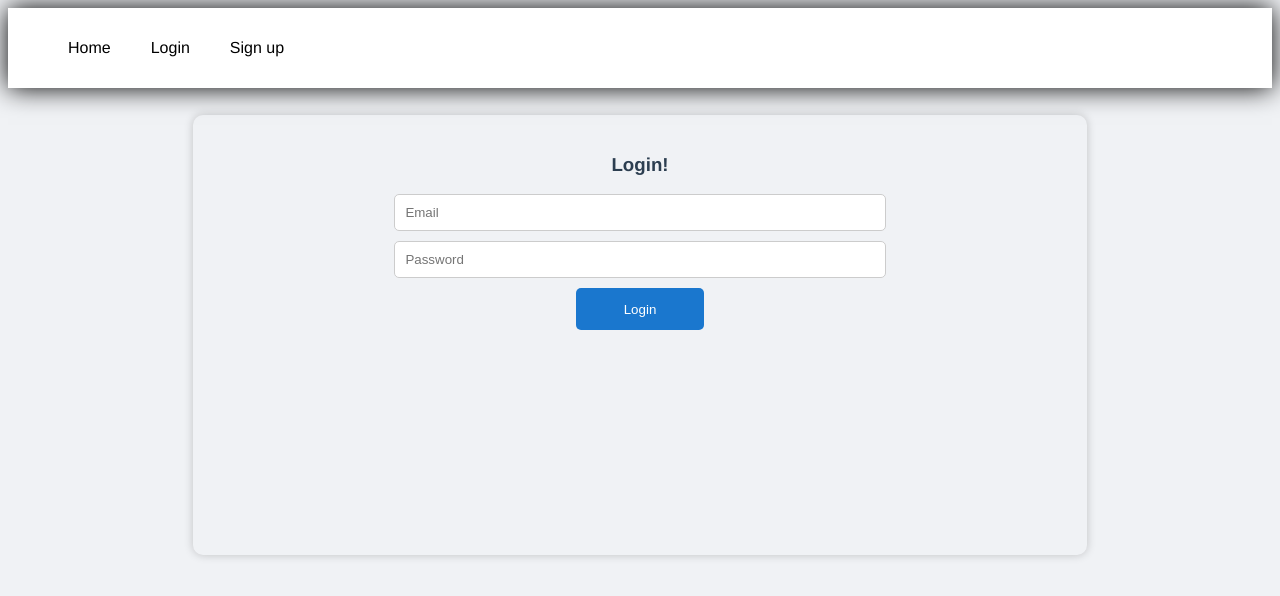
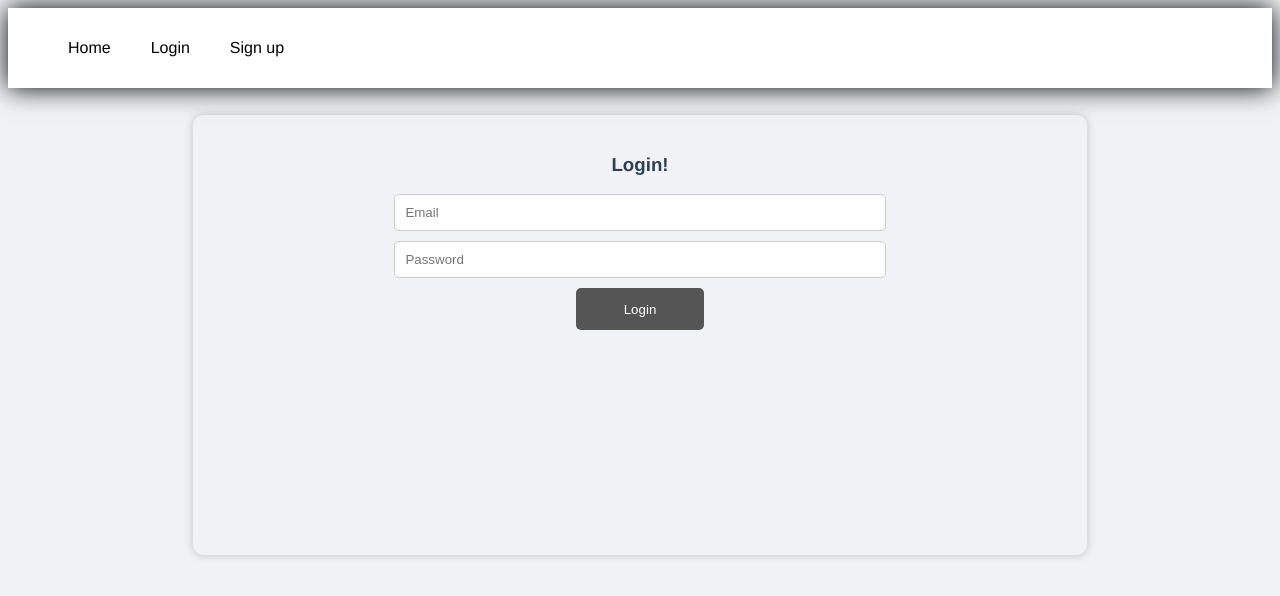
Before and after one commit to Stoyan83/pet-project, a Vue app in the folder frontend/: page /users/sign_in in a window 1280 px wide. Shown: the top 596 px of the page. Built offline with nearby package versions, Linux system fonts and the light colour scheme.

Commit message:
Change button colors

```diff
--- a/frontend/src/assets/stylesheets/main.css
+++ b/frontend/src/assets/stylesheets/main.css
@@ -50,7 +50,7 @@ body {
   padding: 1em;
   margin: 0 auto;
   border-radius: 5px;
-  background-color: #1a77ce;
+  background-color: #555555;
   color: #fff;
   border: none;
 }
@@ -84,13 +84,13 @@ body {
   padding: 1em;
   margin: 0 auto;
   border-radius: 5px;
-  background-color: #1a77ce;
+  background-color: #555555;
   color: #fff;
   border: none;
 }
 
 .login-form-submit:hover {
-  background-color: #0d5c8a;
+  background-color: #1a77ce;
   cursor: pointer;
 }
 
```
